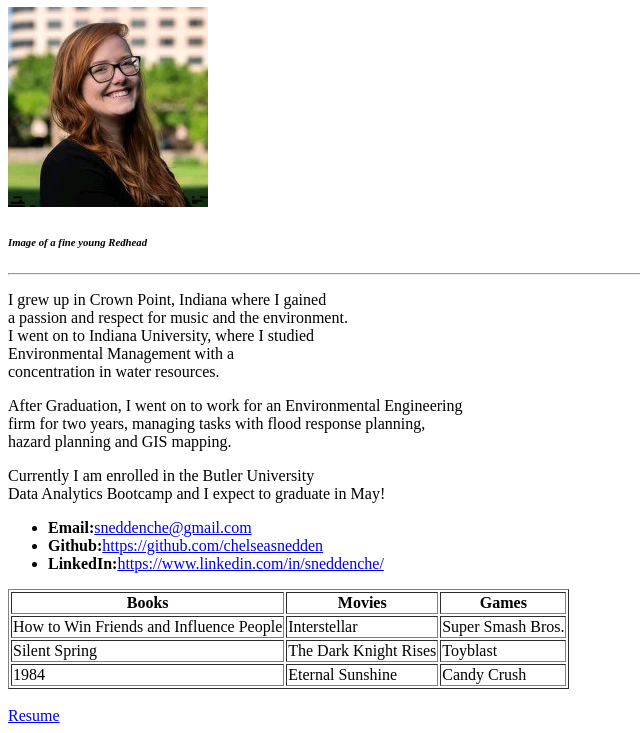
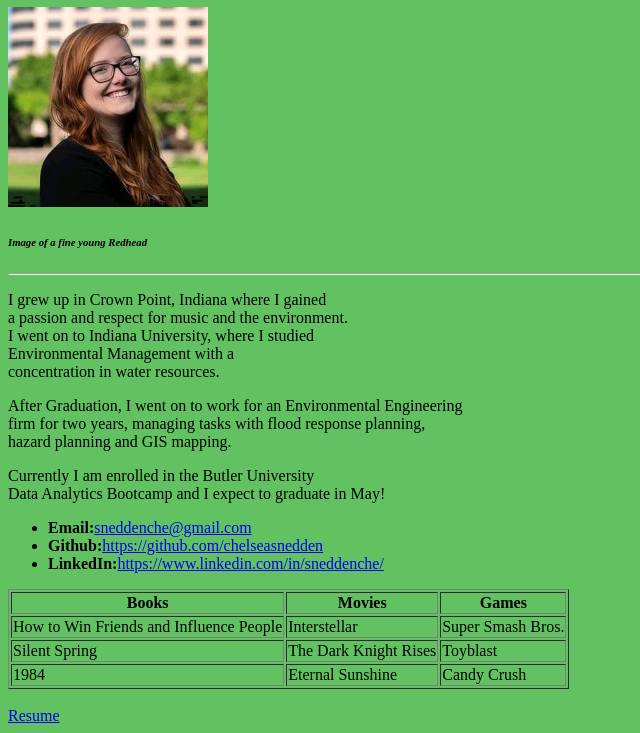
Before and after one commit to chelseasnedden/chelseasnedden.github.io, a plain HTML site: page index.html in a window 1280 px wide. Shown: the part 73-806 px from the top of the page, without its empty margins (0-640 px from the left). Drawn offline with Linux system fonts and the light colour scheme.

Commit message:
Add files via upload

```diff
--- a/index.html
+++ b/index.html
@@ -5,7 +5,7 @@
     <title> Chelsea Snedden </title>
 </head>
 
-<body>
+<body style= "background-color:rgb(98, 194, 98);">
     <!--header-->
     <h1> Chelsea Snedden Biography </h1>
     <!--image-->
```
